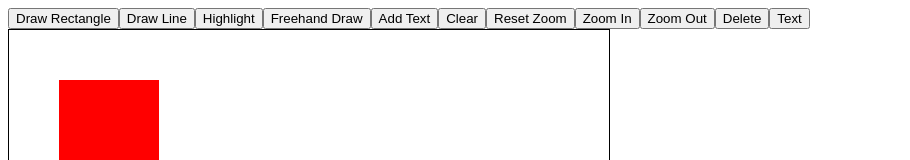
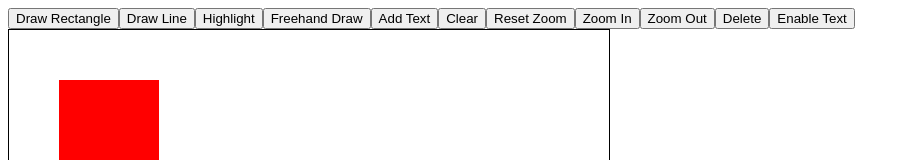
Before and after one commit to Anupamit/canvas-and-annotation, a React (Vite) app: page / in a window 1280 px wide. Shown: the top 160 px of the page, without its empty margins (0-910 px from the left). Built offline with nearby package versions, Linux system fonts and the light colour scheme.

Commit message:
fix:farzi

```diff
--- a/src/Components/DrawingCanvas.jsx
+++ b/src/Components/DrawingCanvas.jsx
@@ -329,12 +329,17 @@ const DrawingCanvas = () => {
 
   const handleCanvasClick = (event) => {
     const { offsetX, offsetY } = event.nativeEvent;
+
     if (drawMode === "text") {
       setTextPosition({ x: offsetX, y: offsetY });
-    }
-
-    if (drawMode) {
-      const { offsetX, offsetY } = event.nativeEvent;
+      const newRectangle = {
+        start: { x: offsetX, y: offsetY },
+        end: { x: offsetX + 100, y: offsetY + 50 },
+        text: "",
+      };
+      setRectangles([...rectangles, newRectangle]);
+    } else if (drawMode) {
+      // Handle other drawing modes here
       const newRectangle = {
         start: { x: offsetX, y: offsetY },
         end: { x: offsetX + 100, y: offsetY + 50 },
@@ -343,7 +348,6 @@ const DrawingCanvas = () => {
       setRectangles([...rectangles, newRectangle]);
     } else {
       // Check if resizing rectangle
-      const { offsetX, offsetY } = event.nativeEvent;
       const clickedRectangleIndex = rectangles.findIndex((rect) => {
         return (
           offsetX >= rect.start.x &&
@@ -376,6 +380,7 @@ const DrawingCanvas = () => {
       }
     }
   };
+
   const handleMouseMove = (event) => {
     if (resizingRectIndex !== null && resizeDirection) {
       const { offsetX, offsetY } = event.nativeEvent;
@@ -437,7 +442,10 @@ const DrawingCanvas = () => {
         <button onClick={handleZoomIn}>Zoom In</button>
         <button onClick={handleZoomOut}>Zoom Out</button>
         <button onClick={deleteSelectedElement}>Delete</button>
-        <button onClick={handleDrawButtonClick}>Text</button>
+        <button onClick={handleDrawButtonClick}>
+          {" "}
+          {drawMode ? "Disable Text" : "Enable Text"}
+        </button>
       </div>
       <div>
         <canvas
```
